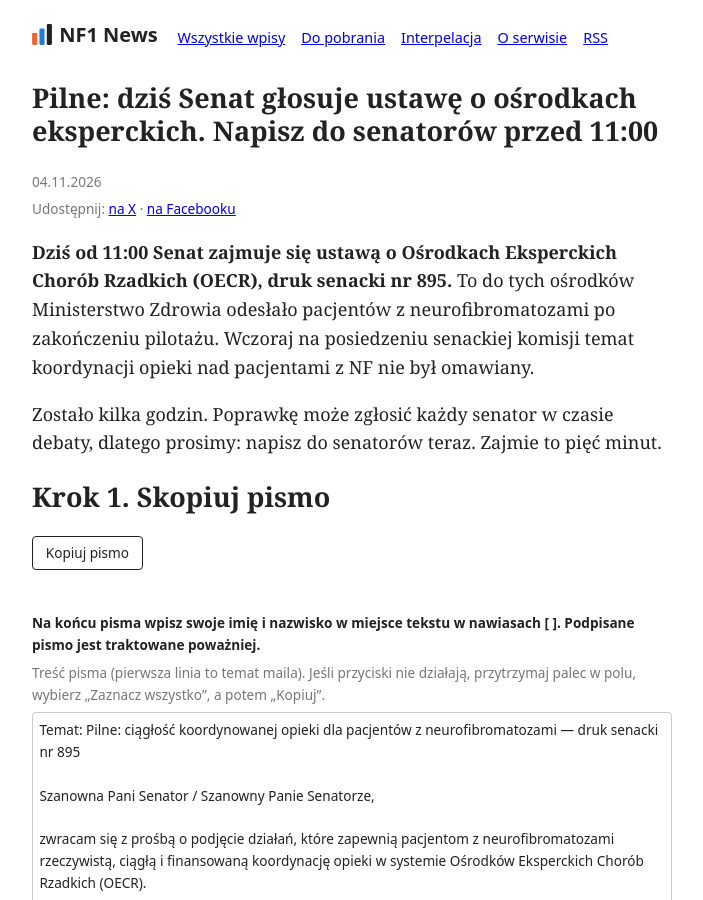
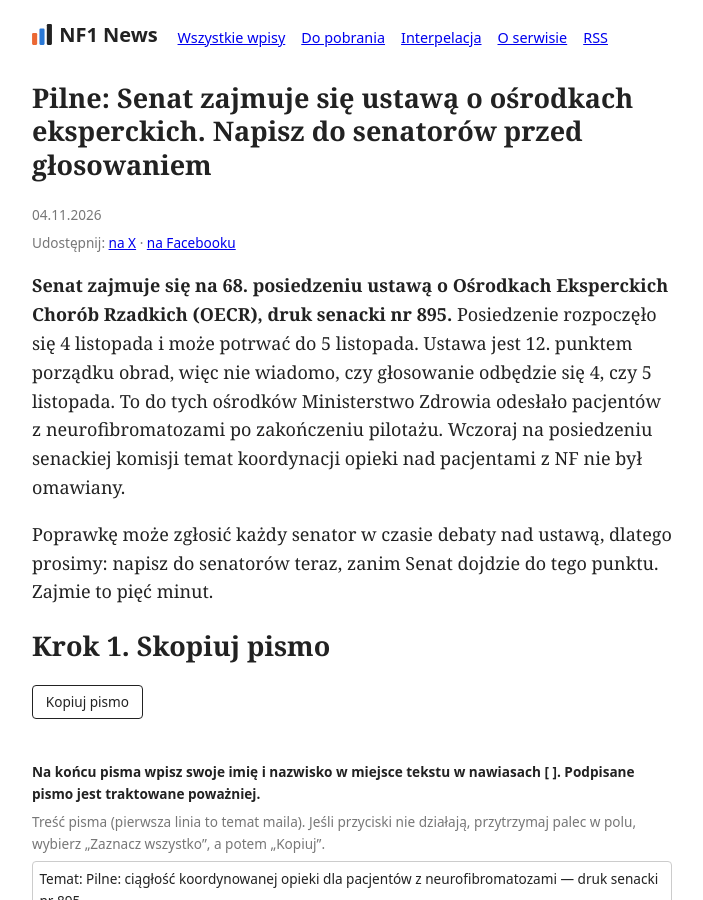
Before and after one commit to sylwiaeb/nf1news, a Jekyll site: the page built from _posts/2026-11-04-apel-do-senatorow-oecr.md, in a window 1280 px wide and 900 px high. Shown: the whole window, without its empty margins (288-991 px from the left). Built offline with Jekyll 4.4.1, drawn with Linux system fonts in a browser that asks for light colours.

Commit message:
Apel do senatorów: tytuł i wstęp bez godziny głosowania (ustawa to 12. punkt, głosowanie 4 lub 5 listopada)
Co-Authored-By: Claude Opus 5.5 <noreply@anthropic.com>
Claude-Session: https://claude.ai/code/session_019jaYASTRpkYtVVdSQdzqSe

```diff
--- a/_posts/2026-11-04-apel-do-senatorow-oecr.md
+++ b/_posts/2026-11-04-apel-do-senatorow-oecr.md
@@ -1,14 +1,14 @@
 ---
 date: 2026-11-04 10:10:00 +0100
-title: "Pilne: dziś Senat głosuje ustawę o ośrodkach eksperckich. Napisz do senatorów przed 11:00"
-description: "Dziś od 11:00 Senat zajmuje się ustawą o Ośrodkach Eksperckich Chorób Rzadkich (druk 895). Wczoraj na komisji nikt nie poruszył koordynacji opieki nad pacjentami z NF. Gotowe pismo i adresy wszystkich senatorów do skopiowania."
+title: "Pilne: Senat zajmuje się ustawą o ośrodkach eksperckich. Napisz do senatorów przed głosowaniem"
+description: "Senat zajmuje się na obecnym posiedzeniu ustawą o Ośrodkach Eksperckich Chorób Rzadkich (druk 895). Głosowanie może być 4 albo 5 listopada. Wczoraj na komisji nikt nie poruszył koordynacji opieki nad pacjentami z NF. Gotowe pismo i adresy wszystkich senatorów do skopiowania."
 tweet: "Dziś od 11:00 Senat zajmuje się ustawą o ośrodkach eksperckich chorób rzadkich. Wczoraj na komisji o koordynacji opieki nad pacjentami z NF nie padło ani słowo. Napisz do senatorów: gotowe pismo i adresy. @MZ_GOV_PL @DkorycinskaK #NF1 #ChorobyRzadkie"
 fb: "Dziś od 11:00 Senat zajmuje się ustawą o Ośrodkach Eksperckich Chorób Rzadkich, do których Ministerstwo Zdrowia odesłało pacjentów z neurofibromatozami po końcu pilotażu. Wczoraj na posiedzeniu komisji temat koordynacji opieki nie był omawiany. Zostało kilka godzin: napisz do senatorów. Gotowe pismo i adresy wszystkich senatorów są do skopiowania na stronie. #NF1 #neurofibromatoza #ChorobyRzadkie"
 ---
 
-**Dziś od 11:00 Senat zajmuje się ustawą o Ośrodkach Eksperckich Chorób Rzadkich (OECR), druk senacki nr 895.** To do tych ośrodków Ministerstwo Zdrowia odesłało pacjentów z neurofibromatozami po zakończeniu pilotażu. Wczoraj na posiedzeniu senackiej komisji temat koordynacji opieki nad pacjentami z NF nie był omawiany.
+**Senat zajmuje się na 68. posiedzeniu ustawą o Ośrodkach Eksperckich Chorób Rzadkich (OECR), druk senacki nr 895.** Posiedzenie rozpoczęło się 4 listopada i może potrwać do 5 listopada. Ustawa jest 12. punktem porządku obrad, więc nie wiadomo, czy głosowanie odbędzie się 4, czy 5 listopada. To do tych ośrodków Ministerstwo Zdrowia odesłało pacjentów z neurofibromatozami po zakończeniu pilotażu. Wczoraj na posiedzeniu senackiej komisji temat koordynacji opieki nad pacjentami z NF nie był omawiany.
 
-Zostało kilka godzin. Poprawkę może zgłosić każdy senator w czasie debaty, dlatego prosimy: napisz do senatorów teraz. Zajmie to pięć minut.
+Poprawkę może zgłosić każdy senator w czasie debaty nad ustawą, dlatego prosimy: napisz do senatorów teraz, zanim Senat dojdzie do tego punktu. Zajmie to pięć minut.
 
 ## Krok 1. Skopiuj pismo
 
```
